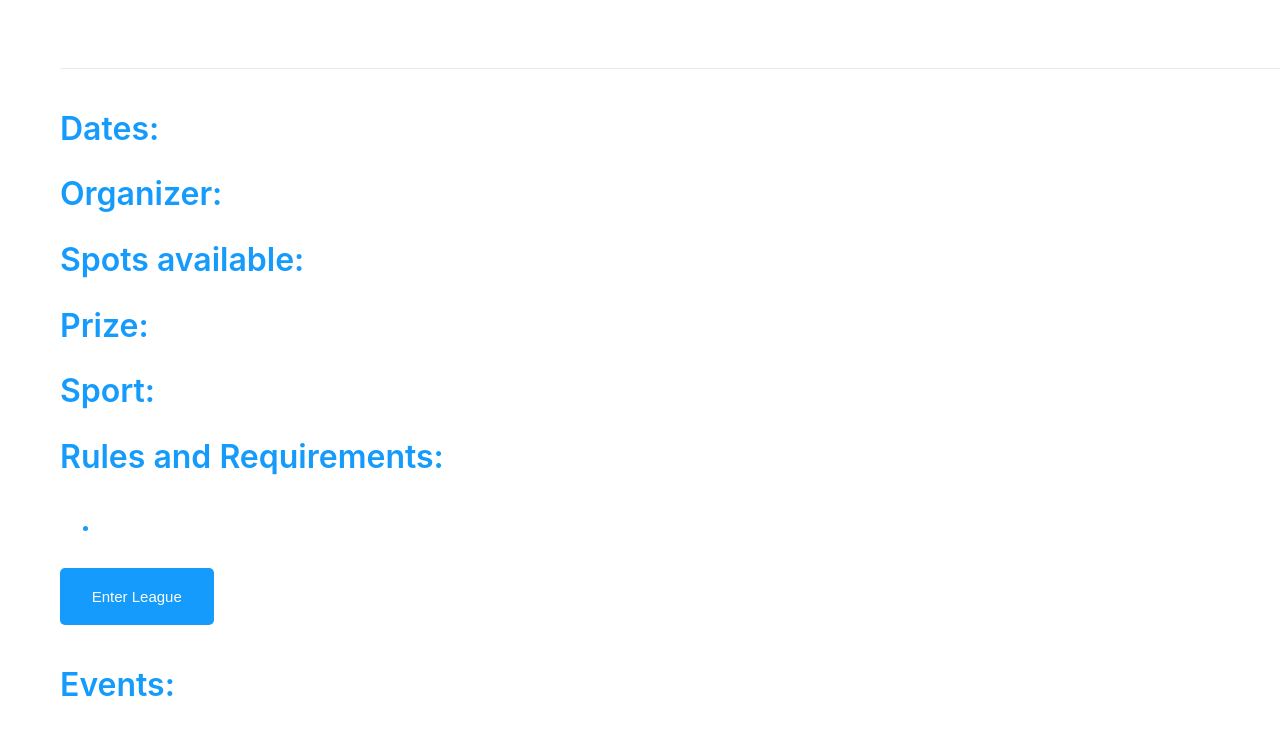
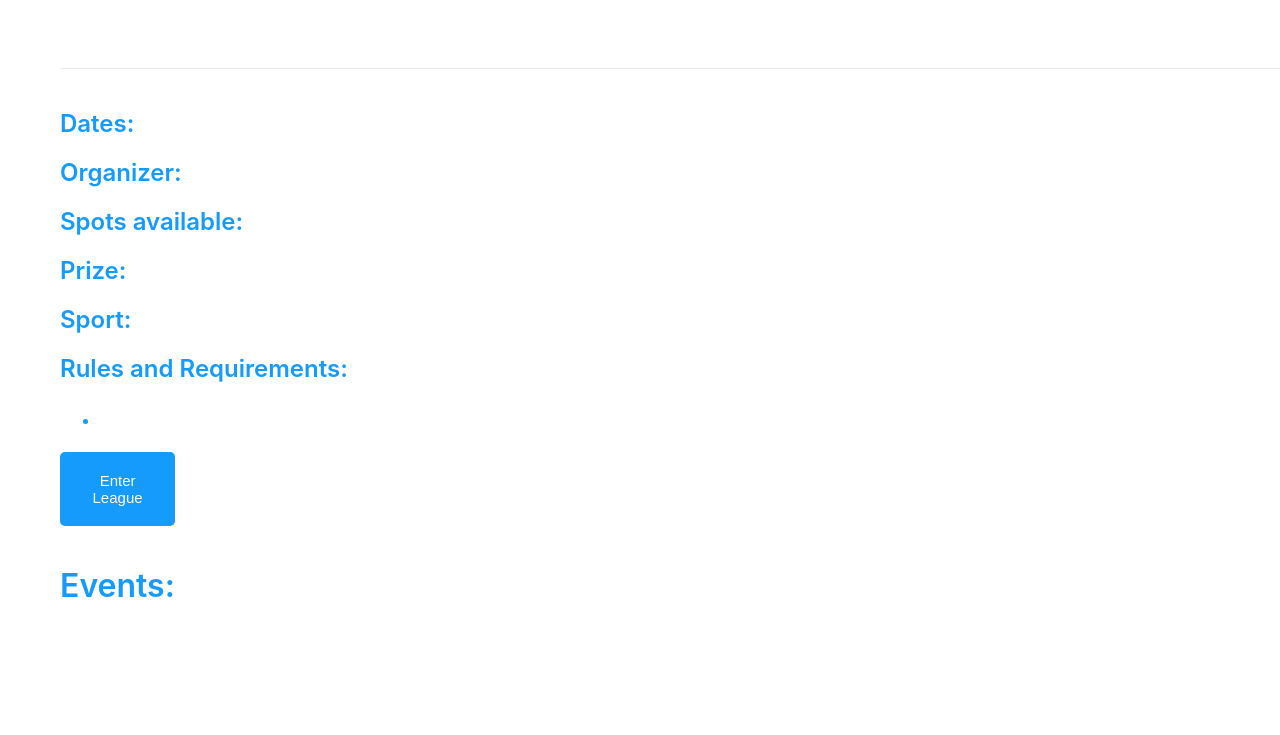
Before and after one commit to irenelgg/BeyondSports, a website: page public/pages/league.html in a window 1280 px wide. Shown: the part 65-800 px from the top of the page. Drawn offline with Linux system fonts and the light colour scheme.

Commit message:
fixed league display

```diff
--- a/public/styles/selectedsport.css
+++ b/public/styles/selectedsport.css
@@ -27,3 +27,11 @@ body {
   font-weight: 600;
   margin-top: 20px;
 }
+
+.league-information-layout .selected-sport-title h2 {
+  font-size: 24px;
+}
+
+.league-information-layout .selected-sport-title .event-names-container {
+  font-size: 32px; /* Replace with the desired font size */
+}
```
Also changed, not shown: 2 other files.
